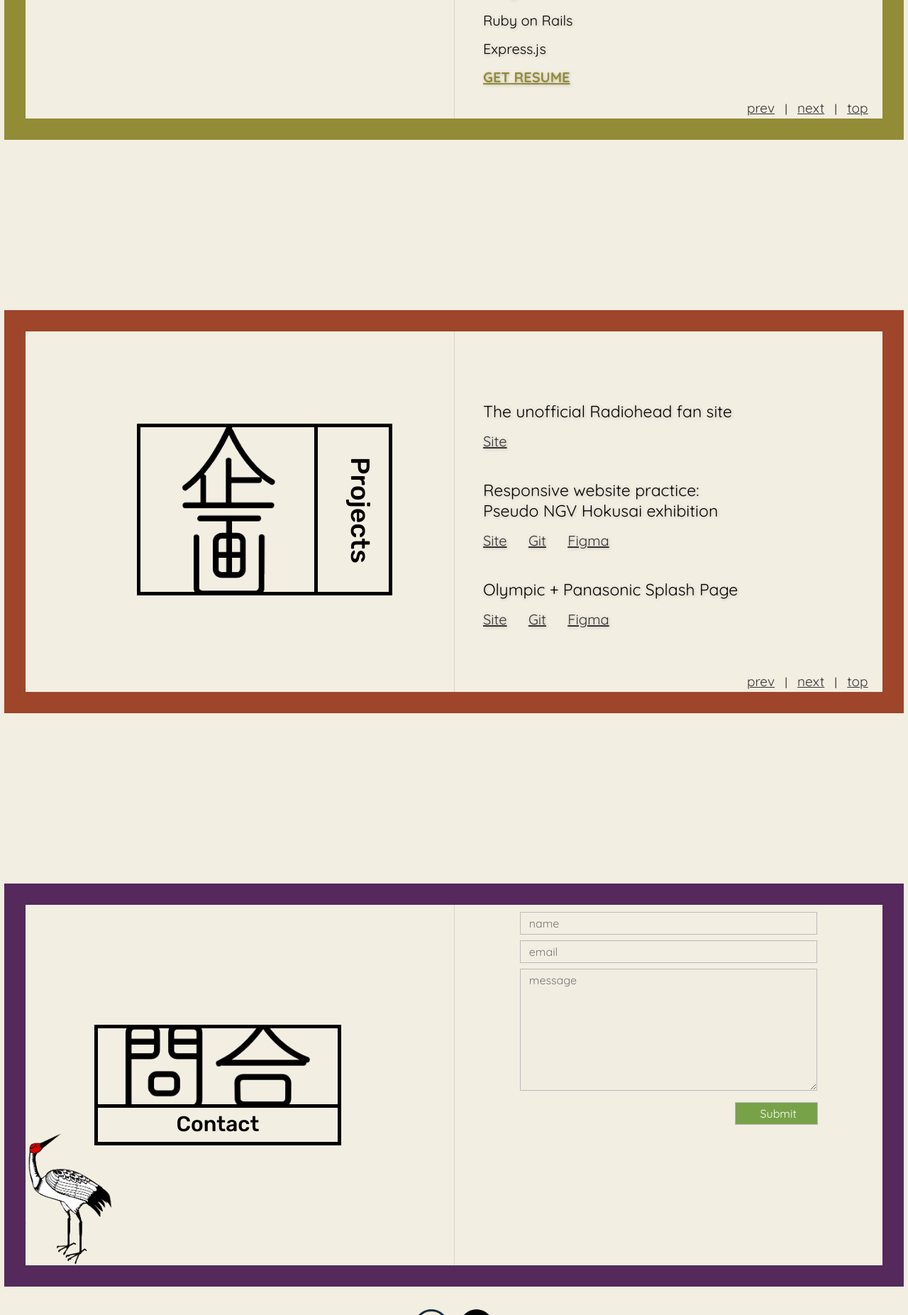
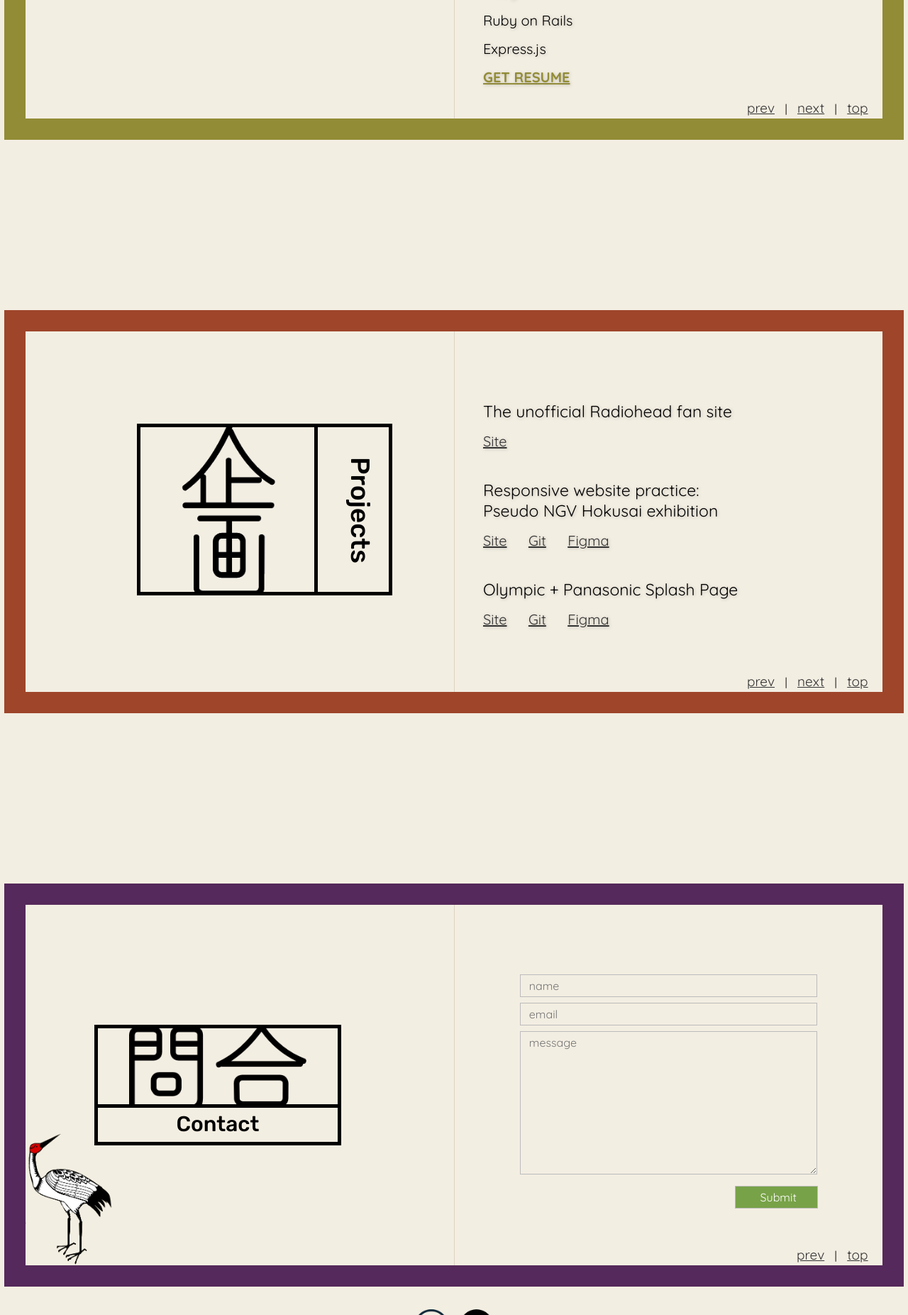
Before and after one commit to okichan/portfolio_v2, a PHP site: page / in a window 1280 px wide. Shown: the part 1987-3840 px from the top of the page at 71% size. Run offline with PHP 8.4, Linux system fonts and the light colour scheme; some libraries are stand-ins or nearby versions.

Commit message:
Finish last page yay

```diff
--- a/assets/main.css
+++ b/assets/main.css
@@ -428,7 +428,6 @@ input:focus, textarea:focus {
 
 textarea {
     height: 160px;
-    background-color: rgba(243, 238, 226, 0.8);
 }
 
 
@@ -456,9 +455,17 @@ input[type="submit"]:hover {
     50% {background-color: #3B610F;}
     100% {background-color: #78A248;}
 }
+
+.form-container {
+	background-color: transparent;
+}
 /* Card 5 end */
 
-/* Link for desktop view only */
+
+
+
+
+/* Top menu is for desktop view only */
 .menu {
 	display: none;
 }
@@ -992,10 +990,8 @@ footer a {
 			}
 
 			.bg-contact {
-				background-image: url('/assets/toiawase.png');
-				background-repeat: no-repeat;
-				background-size: 260px;
-				background-position: 50% 50%;
+				background: url('/assets/toiawase.png') no-repeat 50% 40%;
+				background-size: 250px;
 				width: 100%;
 				height: 67%;
 				border-bottom: 5px solid black;
@@ -1023,6 +1019,17 @@ footer a {
 				margin-top: -20px;
 				padding: 0;
 			}
+
+			form {
+				position: relative;
+				top: 45%;
+				transform: translate(0%, -50%);
+			}
+
+			textarea {
+				height: 190px;
+			}
+
 			/* Card 5 end */
 
 }
--- a/index.html
+++ b/index.html
@@ -166,12 +166,17 @@
         </div>
         <br>
         <div class="form-container">
-            <form action="/">
-                <input type="text" name="firstname" placeholder="name">
+            <form name="contact" action="thank-you" netlify>
+                <input type="text" name="name" placeholder="name">
                 <input type="text" name="email" placeholder="email">
                 <textarea name="message" placeholder="message"></textarea>
                 <input type="submit">
             </form>
+        </div>
+        <div class="nav">
+            <span> <a href="#card4">prev</a> </span> |
+            <!-- <span> <a href="#card1">next</a> </span> |  -->
+            <span> <a href="#card1">top</a> </span>
         </div>
     </div>
 
```
Also changed, not shown: other parts of assets/main.css (+45 -54 lines).
